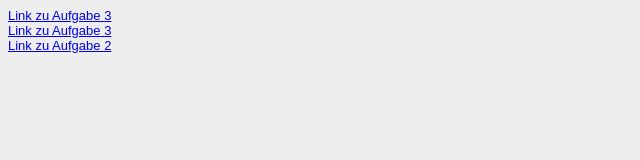
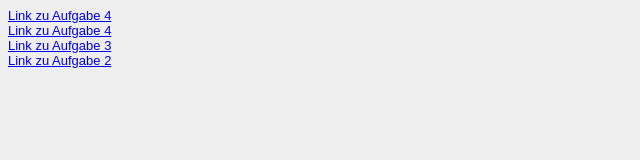
Before and after one commit to DistlerN/EIA1_SoSe_2021, a plain HTML site: page Steckbrief/steckbrief.htm in a window 1280 px wide. Shown: the whole page, without its empty margins (0-640 px from the left). Drawn offline with Linux system fonts and the light colour scheme.

Commit message:
Updated Aufgabe 5

```diff
--- a/Steckbrief/steckbrief.htm
+++ b/Steckbrief/steckbrief.htm
@@ -12,7 +12,9 @@ body {
 </style>
 </head>
 <body>
-	<a href="Grusskarten/Verlinkung_Grußkarten.html">Link zu Aufgabe 3</a>
+	<a href="Aufgabe_5/emission.html">Link zu Aufgabe 4</a>
+	<br>
+	<a href="Grusskarten/Verlinkung_Grußkarten.html">Link zu Aufgabe 4</a>
 	<br>
 	<a href="Portfolio_Aufgabe_3/Portfolio.html">Link zu Aufgabe 3</a>
 	<br>
```
